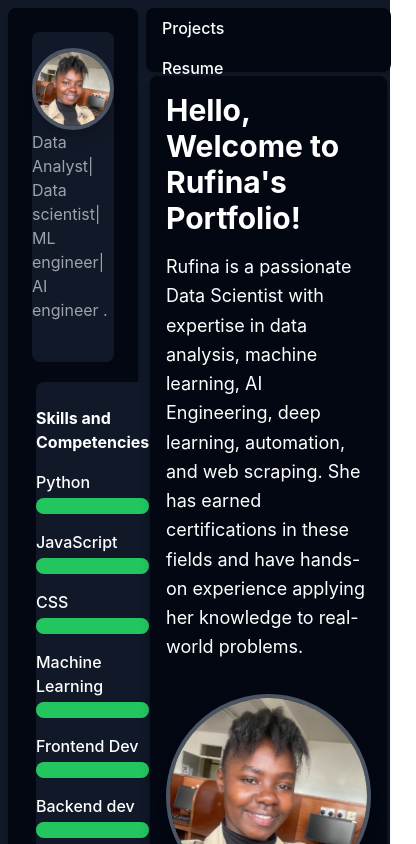
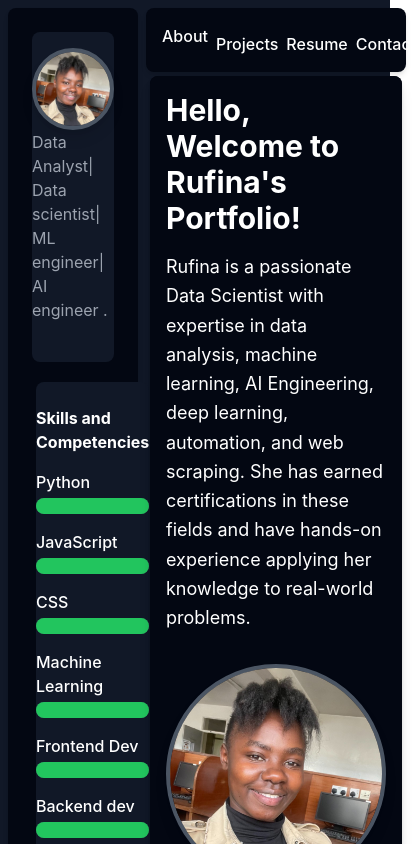
Before and after one commit to fina-biko/portfolio, a React (Vite) app: page / in a window 390 px wide. Shown: the top 844 px of the page, 416 px wide, since content can reach past the window. Built offline with nearby package versions, Linux system fonts and the light colour scheme.

Commit message:
Updated the Header.jsx to include small screen adjustment

```diff
--- a/src/components/Header.jsx
+++ b/src/components/Header.jsx
@@ -1,8 +1,8 @@
 const Header = () => {
   return (
       <div
-          className="flex flex-col md:flex-row space-y-4 md:space-y-0 md:space-x-4 w-full items-start md:items-end justify-start md:justify-end overflow-x-auto">
-          <div className="mb-4 md:mb-0">
+           className="flex flex-row space-y-2 space-x-2  w-full items-start justify-start md:flex-row md:space-x-4 md:space-y-0 md:items-end md:justify-end lg:space-x-6">
+          <div className="mb-1 md:mb-0.5">
               <a
                   href="/src/components/About.jsx"
                   className="text-white hover:underline"
@@ -10,7 +10,7 @@ const Header = () => {
                   About
               </a>
           </div>
-          <div className="mb-4 md:mb-0">
+          <div className="mb-1 md:mb-4">
               <a
                   href="/src/components/Projects.jsx"
                   className="text-white hover:underline"
@@ -18,7 +18,7 @@ const Header = () => {
                   Projects
               </a>
           </div>
-          <div className="mb-4 md:mb-0">
+          <div className="mb-1 md:mb-4">
               <a
                   href="/src/components/Resume.jsx"
                   className="text-white hover:underline"
@@ -26,7 +26,7 @@ const Header = () => {
                   Resume
               </a>
           </div>
-          <div className="mb-4 md:mb-0">
+          <div className="mb-1 md:mb-4">
               <a
                   href="/src/components/Contact.jsx"
                   className="text-white hover:underline"
```
